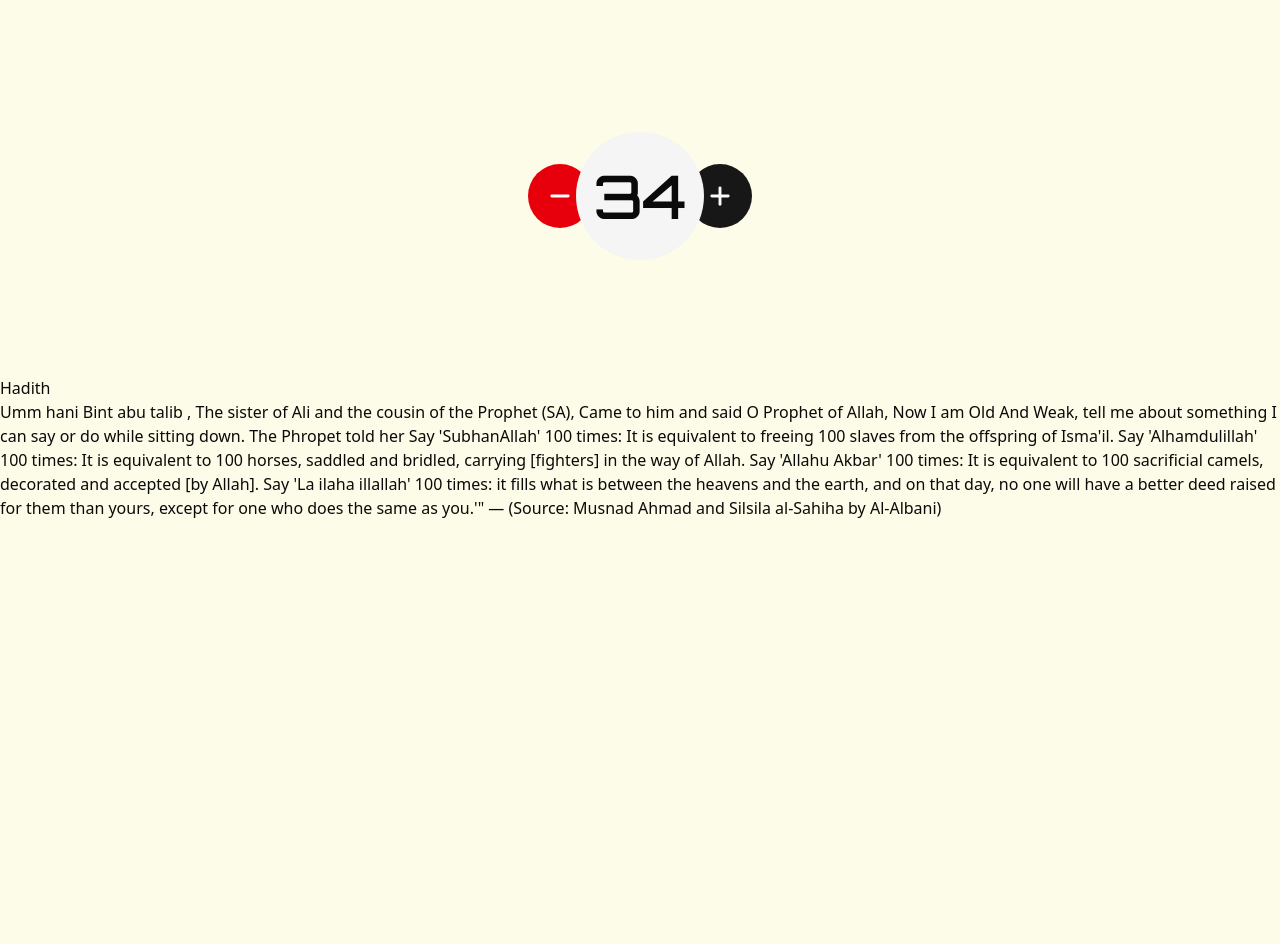
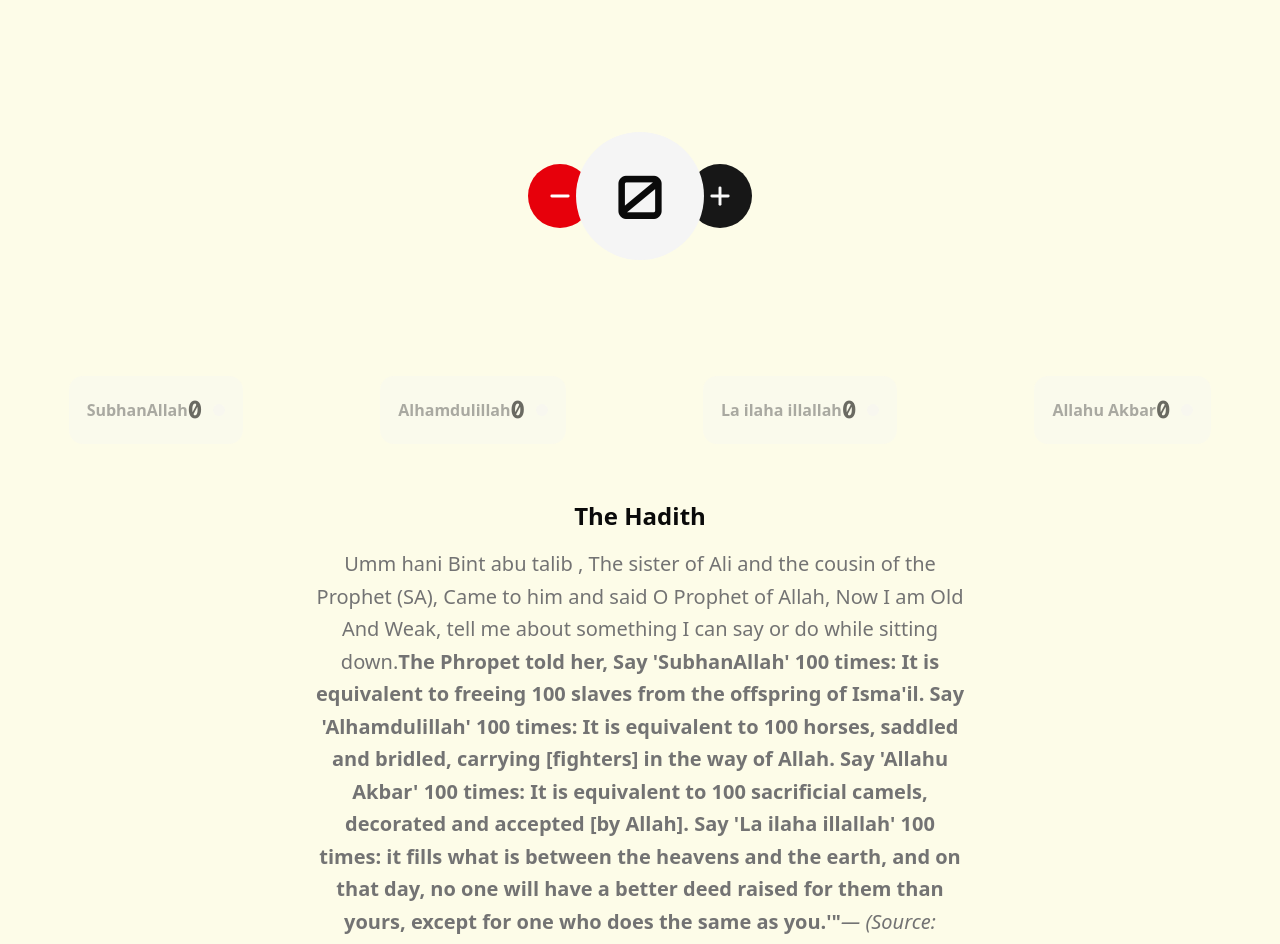
Before and after one commit to rifat328/zikir, a Next.js app in the folder zikir/: page / in a window 1280 px wide. Shown: the top 944 px of the page. Before the commit the page ends 800 px from the top, so only its background shows below. Built offline with nearby package versions, Linux system fonts and the light colour scheme.

Commit message:
Implement counter functionality and enhance Zikir component with active state indication

```diff
--- a/zikir/app/page.js
+++ b/zikir/app/page.js
@@ -1,52 +1,81 @@
 "use client";
-import Image from "next/image";
+import { useState } from "react";
 import { Button } from "@/components/ui/button";
 import { Plus, Minus } from "lucide-react";
 import Zikir from "@/components/Zikir";
 export default function Home() {
+  const [count, setCount] = useState(0);
+  const [isActive, setIsActive] = useState(false);
+
+  const decrement = () => {
+    setCount((prevCount) => {
+      if (prevCount === 0) {
+        return 0;
+      } else {
+        return prevCount - 1;
+      }
+    });
+  };
+  const increment = () => {
+    setCount(count + 1);
+  };
   return (
     <main>
       <div className="counter-wraper flex justify-center items-center">
         <div className="counter mt-4 w-90 h-90 flex justify-center items-center">
           <Button
+            onClick={() => decrement()}
             variant="destructive"
-            className="rounded-full cursor-pointer w-16 h-16"
+            className="rounded-full cursor-pointer w-16 h-16 focus:ring hover:ring ring-red-500 ring-offset-4"
           >
             <Minus size={32} strokeWidth={2.5} className="size-7" />
           </Button>
 
-          <h2 className="w-32 h-32 -mx-4 rounded-full z-10 bg-accent font-orbitron font-medium flex justify-center items-center text-6xl">
-            {" "}
-            34
+          <h2
+            key={count}
+            className="w-32 h-32 -mx-4 rounded-full z-10 bg-accent font-orbitron font-medium flex justify-center items-center text-6xl transition-all duration-100 animate-[wiggle_0.1s_ease-in-out]"
+          >
+            {count}
           </h2>
 
-          <Button className="rounded-full cursor-pointer bg-primary w-16 h-16">
+          <Button
+            onClick={() => increment()}
+            className="rounded-full cursor-pointer bg-primary w-16 h-16 focus:ring hover:ring ring-black ring-offset-4"
+          >
             <Plus strokeWidth={2.5} fill="white" className="size-7" />
           </Button>
         </div>
       </div>
 
-      <div className="zikirs">
-        {/* <Zikir count={0} name="SubhanAllah" />
-        <Zikir count={0} name="Alhamdulillah" />
-        <Zikir count={0} name="La ilaha illallah" />
-        <Zikir count={0} name="Allahu Akbar" /> */}
+      <div className="zikirs flex justify-around">
+        <Zikir count={0} name="SubhanAllah" isActive={isActive} onToggle />
+        <Zikir count={0} name="Alhamdulillah" isActive={isActive} onToggle />
+        <Zikir
+          count={0}
+          name="La ilaha illallah"
+          isActive={isActive}
+          onToggle
+        />
+        <Zikir count={0} name="Allahu Akbar" isActive={isActive} onToggle />
       </div>
-      <div className="hadith">
-        <h2>Hadith</h2>
-        <p>
+      <div className="hadith mt-12 mx-auto flex flex-col justify-center items-center text-center max-w-[75ch] px-4">
+        <h2 className="font-bold text-2xl mb-4">The Hadith</h2>
+        <p className="text-sm md:text-base lg:text-lg xl:text-xl leading-relaxed text-muted-foreground">
           Umm hani Bint abu talib , The sister of Ali and the cousin of the
           Prophet (SA), Came to him and said O Prophet of Allah, Now I am Old
           And Weak, tell me about something I can say or do while sitting down.
-          The Phropet told her Say 'SubhanAllah' 100 times: It is equivalent to
-          freeing 100 slaves from the offspring of Isma'il. Say 'Alhamdulillah'
-          100 times: It is equivalent to 100 horses, saddled and bridled,
-          carrying [fighters] in the way of Allah. Say 'Allahu Akbar' 100 times:
-          It is equivalent to 100 sacrificial camels, decorated and accepted [by
-          Allah]. Say 'La ilaha illallah' 100 times: it fills what is between
-          the heavens and the earth, and on that day, no one will have a better
-          deed raised for them than yours, except for one who does the same as
-          you.'" — (Source: Musnad Ahmad and Silsila al-Sahiha by Al-Albani)
+          <span className="font-bold">
+            The Phropet told her, Say 'SubhanAllah' 100 times: It is equivalent
+            to freeing 100 slaves from the offspring of Isma'il. Say
+            'Alhamdulillah' 100 times: It is equivalent to 100 horses, saddled
+            and bridled, carrying [fighters] in the way of Allah. Say 'Allahu
+            Akbar' 100 times: It is equivalent to 100 sacrificial camels,
+            decorated and accepted [by Allah]. Say 'La ilaha illallah' 100
+            times: it fills what is between the heavens and the earth, and on
+            that day, no one will have a better deed raised for them than yours,
+            except for one who does the same as you.'"
+          </span>
+          <i>— (Source: Musnad Ahmad and Silsila al-Sahiha by Al-Albani)</i>
         </p>
       </div>
     </main>
--- a/zikir/components/Zikir.js
+++ b/zikir/components/Zikir.js
@@ -1,7 +1,48 @@
 import React from "react";
+import { cn } from "@/lib/utils";
+const Zikir = ({ name, count, isActive, onToggle }) => {
+  return (
+    <div
+      onClick={() => onToggle(name)}
+      className={cn(
+        "flex items-center justify-between p-4 mb-2 rounded-xl cursor-pointer transition-all border-2",
+        isActive
+          ? "border-primary bg-primary/10 shadow-md"
+          : "border-transparent bg-secondary/50 opacity-60 hover:opacity-100",
+      )}
+    >
+      <div className="flex flex-col">
+        <span
+          className={cn(
+            "font-semibold transition-colors",
+            isActive ? "text-primary" : "text-muted-foreground",
+          )}
+        >
+          {name}
+        </span>
+        {isActive && (
+          <span className="text-xs text-primary/70 animate-pulse">
+            Currently Syncing...
+          </span>
+        )}
+      </div>
 
-const Zikir = () => {
-  return <div>Zikir</div>;
+      <div className="flex items-center gap-3">
+        <span className="text-2xl font-mono font-bold tracking-tighter">
+          {count}
+        </span>
+        {/* Visual indicator for active state */}
+        <div
+          className={cn(
+            "w-3 h-3 rounded-full",
+            isActive
+              ? "bg-primary shadow-[0_0_8px_rgba(var(--primary),0.6)]"
+              : "bg-muted",
+          )}
+        />
+      </div>
+    </div>
+  );
 };
 
 export default Zikir;
```
